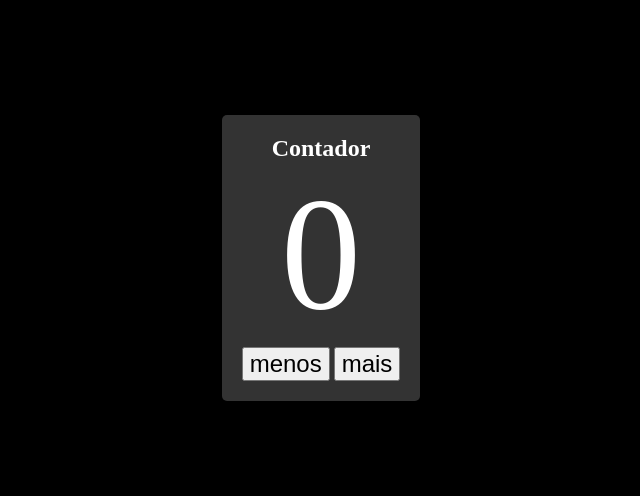
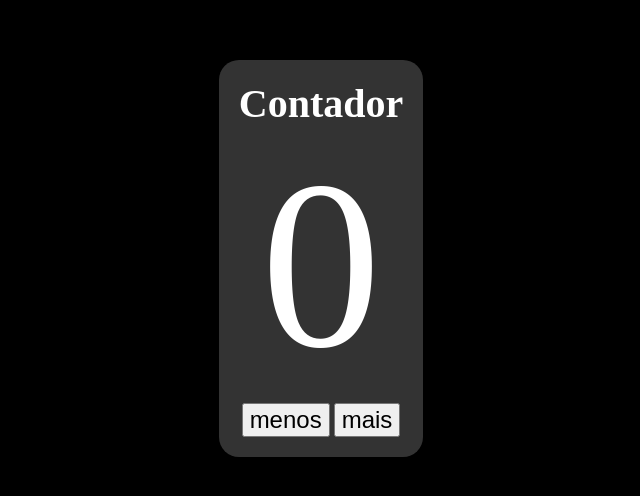
Before and after one commit to VaniaEloiza/contador, a plain HTML site: page index.html in a window 1280 px wide. Shown: the part 142-638 px from the top of the page, without its empty margins (319-959 px from the left). Drawn offline with Linux system fonts and the light colour scheme.

Commit message:
Update index.html

```diff
--- a/index.html
+++ b/index.html
@@ -19,15 +19,18 @@
                 section {
                     background: rgba(255, 255, 255,.2);
                     padding: 20px;
-                    border-radius: 5px;
+                    border-radius: 20px;
                     text-align: center;
                 }
 
                 p {
-                    font-size: 20vh;
+                    font-size: 30vh;
                 }
                 button {
                     font-size: 3vh
+                }
+                h1 {
+                    font-size: 5vh
                 }
             </style>
         </head>
```
